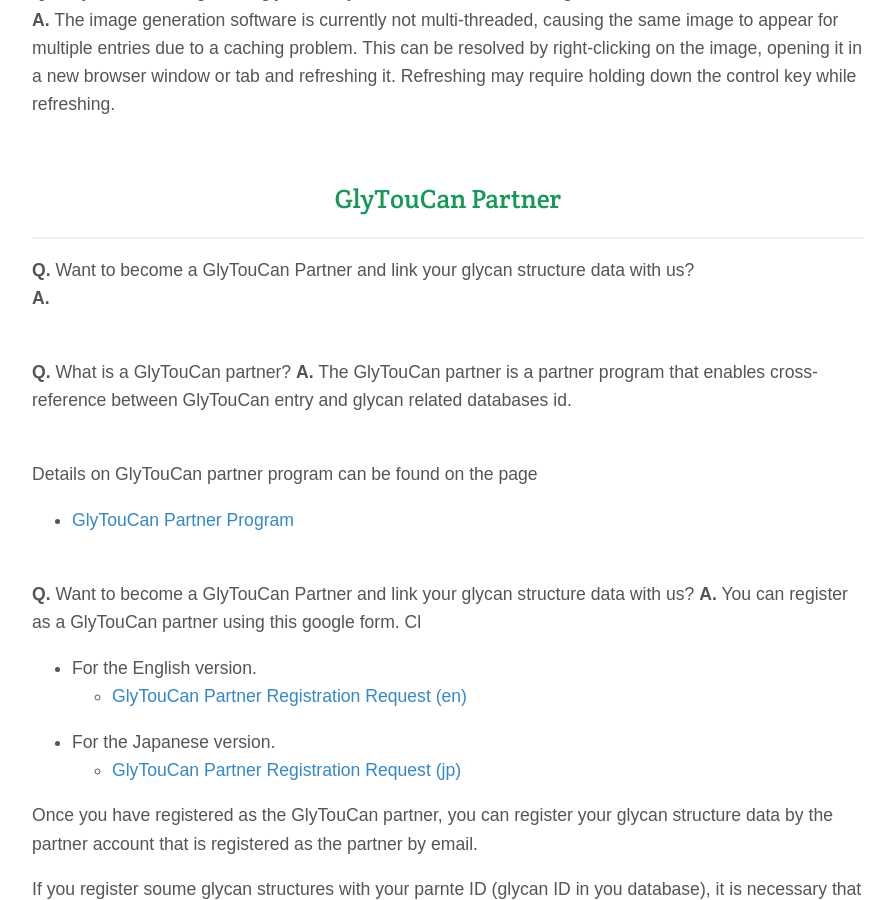
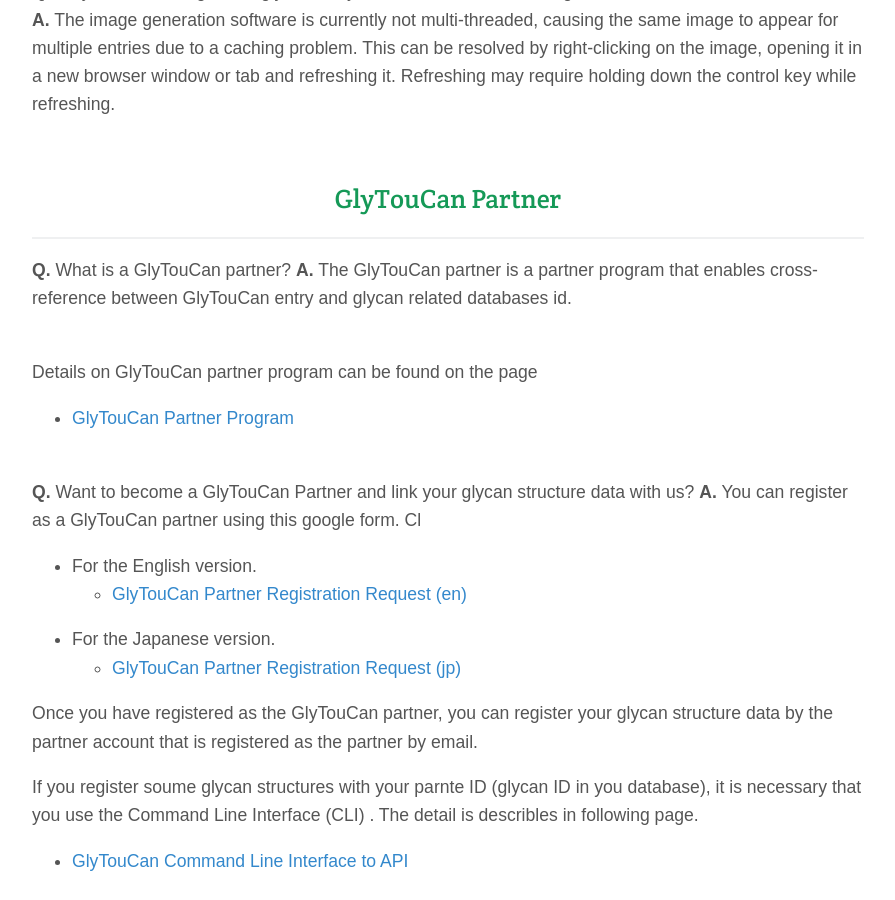
Before and after one commit to glytoucan/glytoucan, a Jekyll site: the page built from FAQ/index.md, in a window 1280 px wide and 900 px high, scrolled down 3037 px. Shown: the whole window, without its empty margins (192-1087 px from the left). Built offline with Jekyll 4.4.1, drawn with Linux system fonts in a browser that asks for light colours; nearby versions of some CDN libraries.

Commit message:
fix faq partner doc

```diff
--- a/FAQ/index.md
+++ b/FAQ/index.md
@@ -97,10 +97,6 @@
 ## GlyTouCan Partner
 
 ---------------
-**Q.** Want to become a GlyTouCan Partner and link your glycan structure data with us? <br>
-**A.**
-<br><br>
-
 **Q.** What is a GlyTouCan partner?
 **A.** The GlyTouCan partner is a partner program that enables cross-reference between GlyTouCan entry and glycan related databases id.
 <br><br>
```
